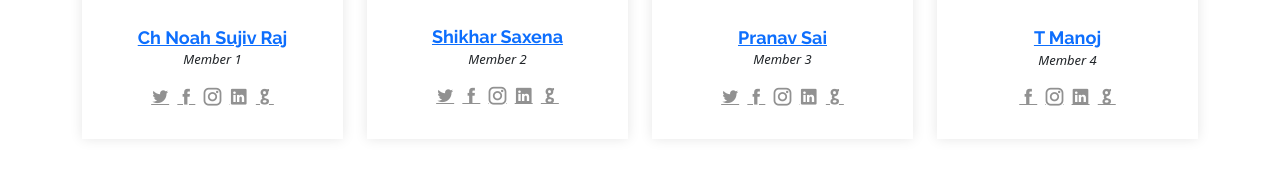
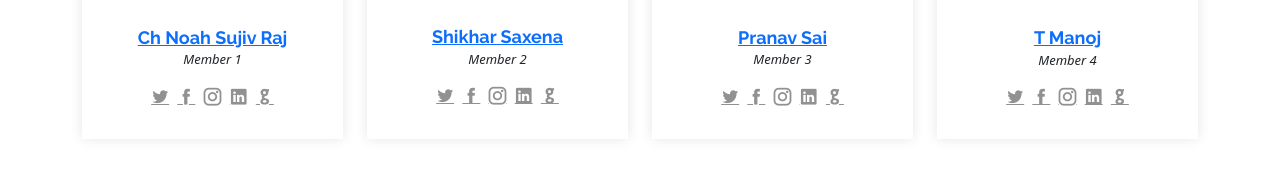
Before and after one commit to sujiv1204/dbms-project, a website with bundled scripts: page index.html in a window 1280 px wide. Shown: the part 1763-1939 px from the top of the page. Built offline with nearby package versions, Linux system fonts and the light colour scheme.

Commit message:
Update index.html

```diff
--- a/index.html
+++ b/index.html
@@ -160,9 +160,10 @@
               </a>
               <span>Member 4</span>
               <div class="social">
-                <a href="https://www.facebook.com/profile.php?id=100009153268112"><i class="icofont-facebook"></i></a>
-                <a href="https://www.instagram.com/manojtakasi/?hl=en"><i class="icofont-instagram"></i></a>
-                <a href="https://www.linkedin.com/in/manoj-takasi-662040195/"><i class="icofont-linkedin"></i></a>
+                <a href="https://twitter.com/takasi_manoj" target="_blank"><i class="icofont-twitter"></i></a>
+                <a href="https://www.facebook.com/profile.php?id=100009153268112" target="_blank"><i class="icofont-facebook"></i></a>
+                <a href="https://www.instagram.com/manojtakasi/?hl=en" target="_blank"><i class="icofont-instagram"></i></a>
+                <a href="https://www.linkedin.com/in/manoj-takasi-662040195/" target="_blank"><i class="icofont-linkedin"></i></a>
                 <a href="https://github.com/TAKASIMANOJ" target="_blank"><i class="icofont-github"></i></a>
               </div>
             </div>
```
